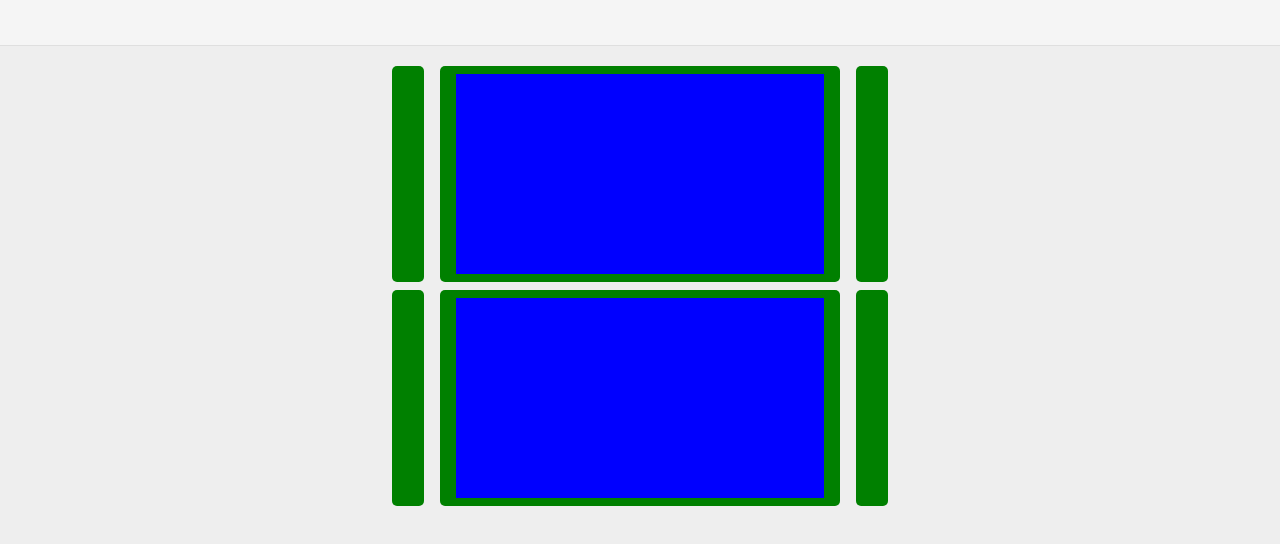
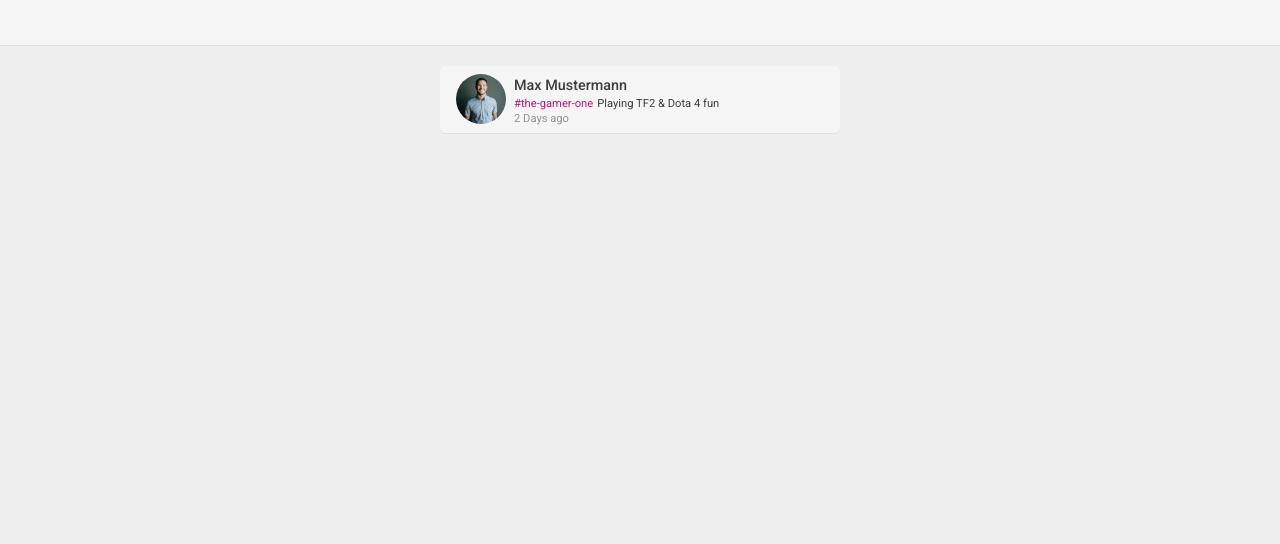
Before and after one commit to gdenn/clan-social-hub, a Next.js app: page / in a window 1280 px wide. Shown: the top 544 px of the page. Built offline with nearby package versions, Linux system fonts and the light colour scheme.

Commit message:
Add Card Profile

```diff
--- a/components/cards/Card.module.scss
+++ b/components/cards/Card.module.scss
@@ -6,49 +6,17 @@
     flex-direction: column;
 
     .card {
+
+        @extend .thin-border;
+
         width: 100%;
         display: flex;
         flex-direction: column;
         padding: $space-m $space-l $space-m $space-l;
         margin: $space-s 0 $space-s 0;
         border-radius: 5px;
-        background-color: green;
+        background-color: $color-secondary;
 
-        * {
-            height: 200px;
-            background-color: blue;
-        }
 
-        .author {
-            width: 100%;
-            display: flex;
-            flex-direction: row;
-            align-items: center;
-            height: 50px;
-        }
-
-        .content {
-            width: 100%;
-            display: flex;
-            flex-direction: column;
-        }
-
-        .reactions {
-            width: 100%;
-            display: flex;
-            flex-direction: row;
-            justify-content: space-between;
-            align-items: center;
-            background-color: gray;
-        }
-
-        .actions {
-            width: 100%;
-            display: flex;
-            flex-direction: row;
-            justify-content: space-between;
-            align-items: center;
-            background-color: aqua;
-        }
     }
 }
--- a/components/cards/Card.tsx
+++ b/components/cards/Card.tsx
@@ -1,6 +1,7 @@
 import React, { ReactNode } from 'react'
 
 import styles from './Card.module.scss';
+import { Profile } from './Profile';
 
 interface VerticalCardViewProps {
     children: ReactNode
@@ -17,7 +18,9 @@ export const VerticalCardView = ({ children }: VerticalCardViewProps) => (
 )
 
 export const Card = ({ children }: CardProps) => (
-    <div className={styles.card}>
-        {children}
-    </div>
-)
+  <div className={styles.card}>
+    {children}
+  </div>
+);
+
+Card.Profile = Profile;
--- /dev/null
+++ b/components/cards/Profile.module.scss
@@ -0,0 +1,53 @@
+@import '../../styles/common.scss';
+
+.profile {
+    display: flex;
+    flex-direction: row;
+    align-items: center;
+    justify-content: left;
+
+    > * {
+        margin-right: $space-m;
+    }
+
+    .picture {
+        position: relative;
+        width: 50px;
+        height: 50px;
+        border-radius: 25px;
+        overflow:hidden;
+    }
+
+    .meta {
+        display: flex;
+        flex-direction: column;
+
+        .name {
+            font-size: .9rem;
+            line-height: 1.5rem;
+            font-weight: 500;
+        }
+
+        .description, .subline {
+
+            font-size: .7rem;
+            font-weight: 400;
+
+            .tag {
+                padding-right: $space-s;
+                color: $color-ternary;
+            }
+
+            .tag:hover {
+                cursor: pointer;
+                text-decoration: underline;
+            }
+        }
+
+        .subline {
+            padding-top: $space-s;
+            color: rgba($color-font, .4);
+        }
+
+    }
+}
--- /dev/null
+++ b/components/cards/Profile.tsx
@@ -0,0 +1,46 @@
+import Image from 'next/image';
+import React from 'react'
+
+import styles from './Profile.module.scss'
+
+interface Picture {
+  src: string;
+  alt?: string;
+}
+
+interface ProfileProps {
+  picture: Picture;
+  name: string;
+  gamertag: string;
+  description: string;
+  postedAt: string;
+}
+
+export const Profile = ({
+  picture,
+  name,
+  gamertag,
+  description,
+  postedAt,
+}: ProfileProps) => (
+  <div className={styles.profile}>
+    <div className={styles.picture}>
+      <Image
+        src={picture.src}
+        alt={picture.alt}
+        width={75}
+        height={75}
+        layout="fill"
+        objectFit="cover"
+      />
+    </div>
+    <div className={styles.meta}>
+      <div className={styles.name}>{name}</div>
+      <span className={styles.description}>
+        <span className={styles.tag}>#{gamertag}</span>
+        {description}
+      </span>
+      <span className={styles.subline}>{postedAt}</span>
+    </div>
+  </div>
+);
--- a/components/layout/Layout.module.scss
+++ b/components/layout/Layout.module.scss
@@ -14,11 +14,13 @@
     background-color: $color-primary;
 
     .header {
+
+        @extend .thin-border;
+
         height: 50px;
         width: 100%;
         background-color: $color-secondary;
         margin-bottom: $space-l;
-        border-bottom: 1px solid rgba(0, 0, 0, 0.09);
         display: flex;
         flex-direction: row;
         justify-content: space-between;
--- a/components/newsfeed/NewsFeed.tsx
+++ b/components/newsfeed/NewsFeed.tsx
@@ -44,14 +44,17 @@ const newsFeed: NewsFeed = [
 export const NewsFeed = () => (
   <section className={styles.newsfeed}>
     <div className={styles.cardView}>
-        <VerticalCardView>
-            <Card>
-                <div></div>
-            </Card>
-            <Card>
-                <div></div>
-            </Card>
-        </VerticalCardView>
+      <VerticalCardView>
+        <Card>
+          <Card.Profile
+            picture={{ src: "/profile1.jpg", alt: "myprofile" }}
+            name="Max Mustermann"
+            gamertag="the-gamer-one"
+            description="Playing TF2 & Dota 4 fun"
+            postedAt="2 Days ago"
+          />
+        </Card>
+      </VerticalCardView>
     </div>
   </section>
 );
--- a/pages/index.tsx
+++ b/pages/index.tsx
@@ -7,9 +7,9 @@ import Layout from '../components/layout/Layout'
 const Home: NextPage = () => {
   return (
     <Layout
-      left={<NewsFeed />}
+      // left={<NewsFeed />}
       center={<NewsFeed />}
-      right={<NewsFeed />}
+      // right={<NewsFeed />}
     />
   );
 }
--- a/styles/common.scss
+++ b/styles/common.scss
@@ -1,11 +1,17 @@
 .shadow-1dp {
     box-shadow: 0 1px 3px rgba(0,0,0,0.12), 0 1px 2px rgba(0,0,0,0.24);
+}
+
+.thin-border {
+    border-bottom: 1px solid rgba(0, 0, 0, 0.09);
 }
 
 $color-primary: #EEEEEE;
 $color-secondary: #f5f5f5;
 $color-ternary: rgb(192, 26, 114);
 
+$color-font: black;
+
 $space-s: 4px;
 $space-m: 8px;
 $space-l: 16px;
```
Also changed, not shown: components/cards/index.tsx (deleted).
